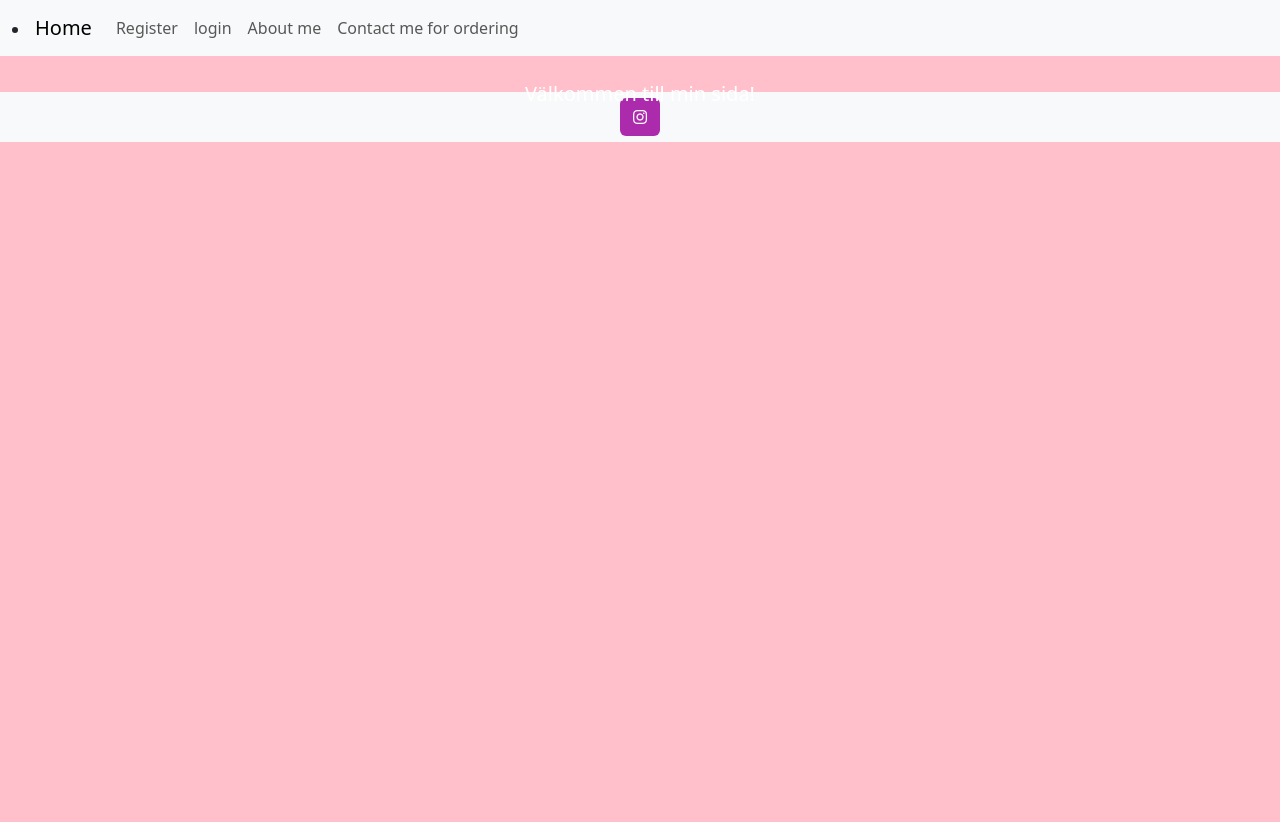
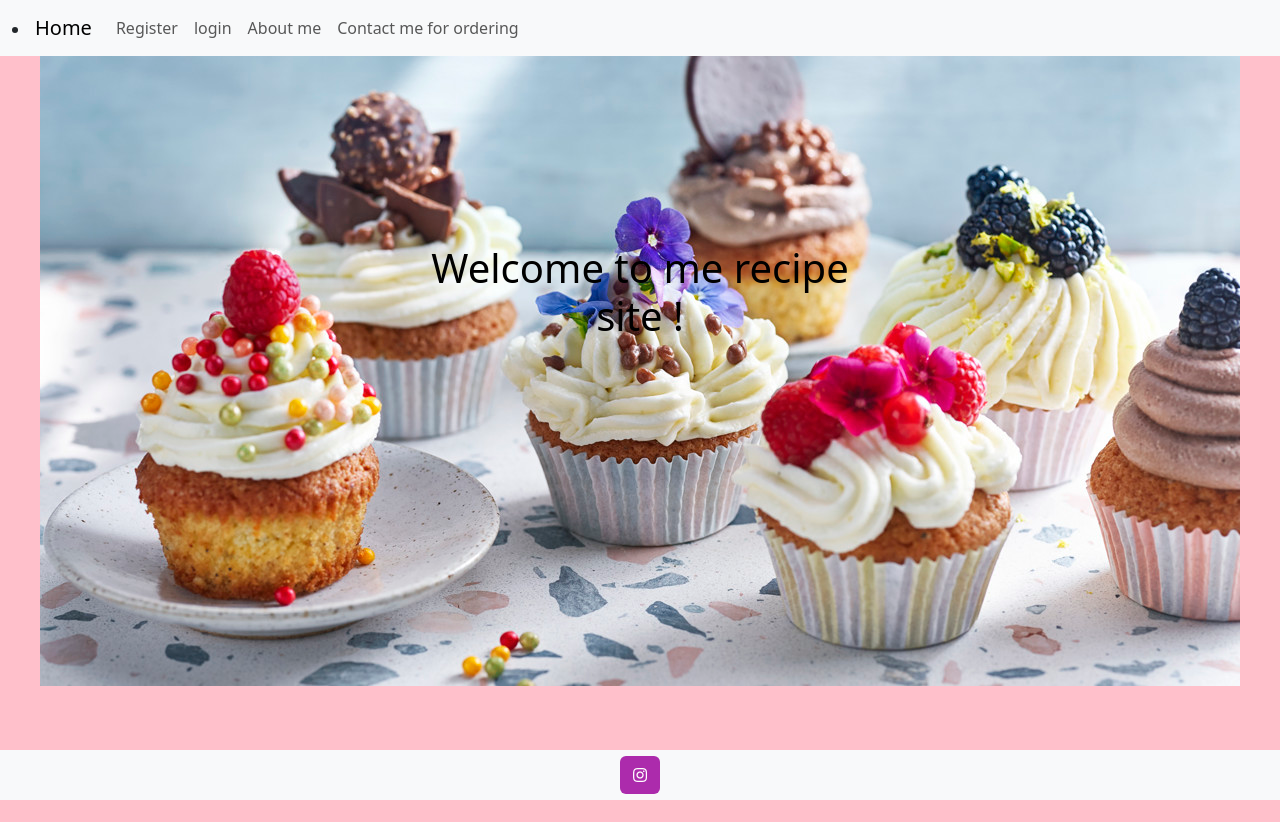
Before and after one commit to shixen/ella_recipe, a Django app: page / in a window 1280 px wide. Before the commit the page ends 142 px from the top, so only its background shows below. Run offline with Django 4.2, Linux system fonts and the light colour scheme; data that the repository does not hold is empty.

Commit message:
add bootstrap to html

```diff
--- a/templates/base.html
+++ b/templates/base.html
@@ -20,10 +20,10 @@
     <link rel="stylesheet" href="{% static 'css/style.css' %}">
 </head>
 
-<body>
+<body class="d-flex flex-column min-vh-100">
     <!-- nvigation -->
     <nav class="navbar navbar-expand-lg bg-body-tertiary">
-        <div class="container-fluid">
+        <div class="container-fluid justify-content-center">
             <li class="nav-item">
                 <a class="navbar-brand" href="{% url 'home' %}">Home</a>
             </li>
@@ -52,8 +52,7 @@
             </div>
         </div>
     </nav>
-
-    <main>
+    <main class="flex-grow-1">
         {% block content %}
         <!-- main content -->
         {% endblock content %}
@@ -64,11 +63,13 @@
             <!-- Section: Social media -->
             <section class="mb-4">
                 <!-- Instagram -->
-                <a data-mdb-ripple-init class="btn text-white btn-floating m-1" style="background-color: #ac2bac;" href="https://www.instagram.com/ellas_bakning/" role="button">
+                <a data-mdb-ripple-init class="btn text-white btn-floating m-1" style="background-color: #ac2bac;"
+                    href="https://www.instagram.com/ellas_bakning/" role="button">
                     <i class="fab fa-instagram"></i>
                 </a>
             </section>
         </div>
     </footer>
+</body>
 
 </html>
--- a/templates/index.html
+++ b/templates/index.html
@@ -1,15 +1,17 @@
 {% extends "base.html" %}
 {% block content %}
 
-<div class="front-img">
-    <div class="card text-bg-dark">
-        <div class="card-img-overlay">
-            <h5 class="card-title">Välkommen till min sida!</h5>
-            <p class="card-text"></p>
+<div id="carouselExampleSlidesOnly" class="carousel slide" data-bs-ride="carousel">
+    <div class="carousel-inner">
+        <div class="carousel-item active d-flex justify-content-center align-items-center">
+            <img src="../static/images/cupcakes.jpg" class="d-block img-fluid" alt="...">
+            <div class="carousel-caption d-none d-md-block">
+                <h1 class="welcome-title">Welcome to me recipe site !</h1>
+            </div>
         </div>
     </div>
 </div>
-
+</div>
 
 <div class="container-fluid">
     <div class="row">
@@ -18,7 +20,7 @@
                 {% for post in post_list %}
                 <div class="card" style="width: 18rem;">
                     <img src="{{ post.image.url }}" class="card-img-top" alt="{{ post.title }}">
-                    <div class="card-body">
+                    <div class="card-body" id="recipe-card">
                         <a href="{% url 'recipe_detail' post.slug %}" class="post-link">
                             <h1> {{ post.title }} </h1>
                             <p class="card-text"> {{ post.excerpt }} </p>
```
Also changed, not shown: templates/comment.edit.html (+12 -6 lines), templates/contact.html (+4 -3 lines), templates/recipe_detail.html (+20 -14 lines).
